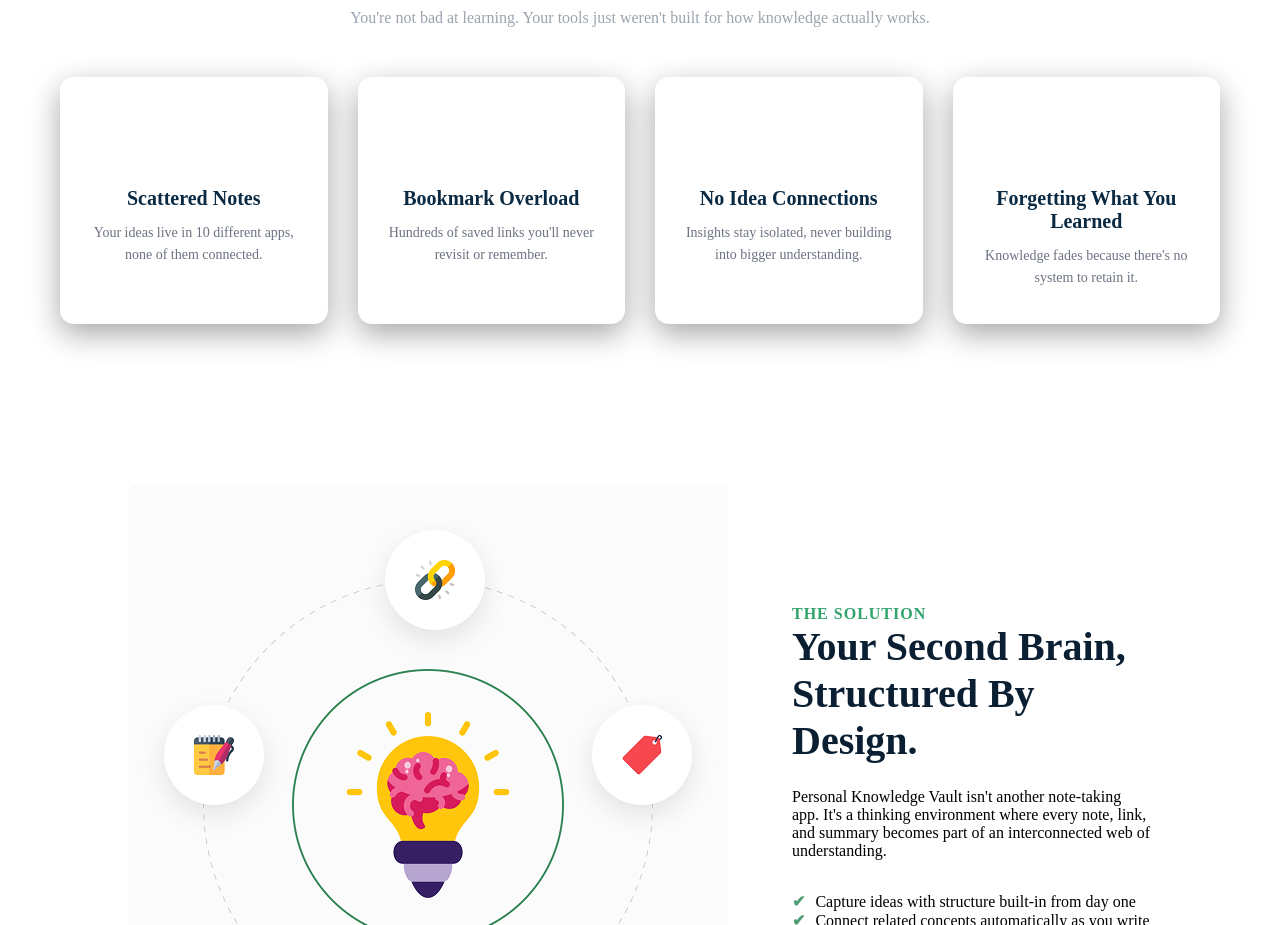
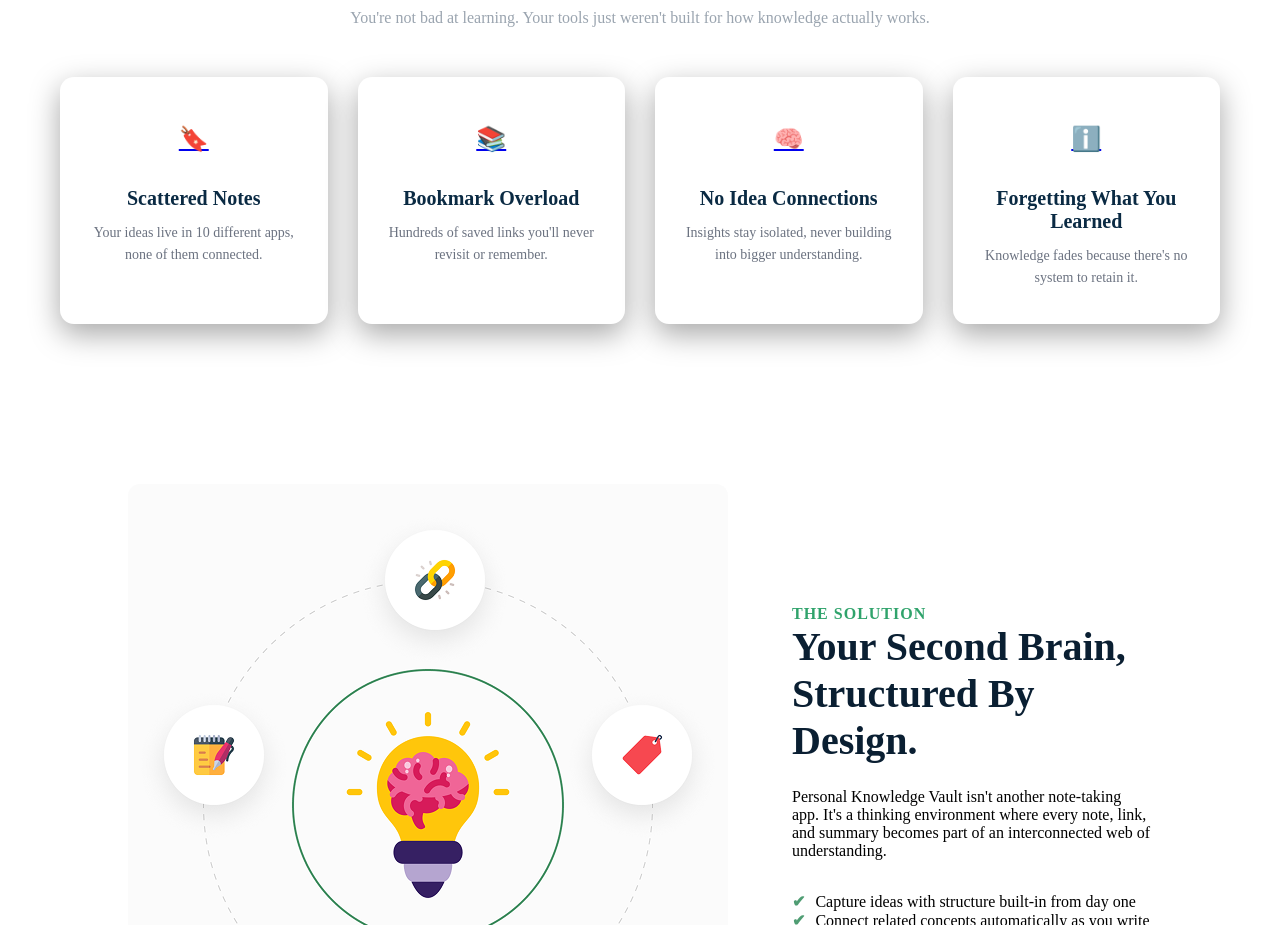
Before and after one commit to ashim200288/Assignment1, a plain HTML site: page index.html in a window 1280 px wide. Shown: the part 905-1830 px from the top of the page. Drawn offline with Linux system fonts and the light colour scheme; files whose address does not match are found by name; a web font is replaced by a local one.

Commit message:
first commit

```diff
--- a/index.html
+++ b/index.html
@@ -61,25 +61,25 @@
 
     <div class="cards">
         <div class="card">
-            <div class="icon"><a href="./images/Vector.png"></a></div>
+            <div class="icon"><a href="./images/Vector.png">🔖</a></div>
             <h3>Scattered Notes</h3>
             <p>Your ideas live in 10 different apps, none of them connected.</p>
         </div>
 
         <div class="card">
-            <div class="icon"><a href="images/book mark icon.png"></a></div>
+            <div class="icon"><a href="images/book mark icon.png">📚</a></div>
             <h3>Bookmark Overload</h3>
             <p>Hundreds of saved links you'll never revisit or remember.</p>
         </div>
 
         <div class="card">
-            <div class="icon"><a href="./images/Brain.png"></a></div>
+            <div class="icon"><a href="./images/Brain.png">🧠</a></div>
             <h3>No Idea Connections</h3>
             <p>Insights stay isolated, never building into bigger understanding.</p>
         </div>
 
         <div class="card">
-            <div class="icon"><a href="./images/Info.png"></a></div>
+            <div class="icon"><a href="./images/Info.png">ℹ️</a></div>
             <h3>Forgetting What You Learned</h3>
             <p>Knowledge fades because there's no system to retain it.</p>
         </div>
```
